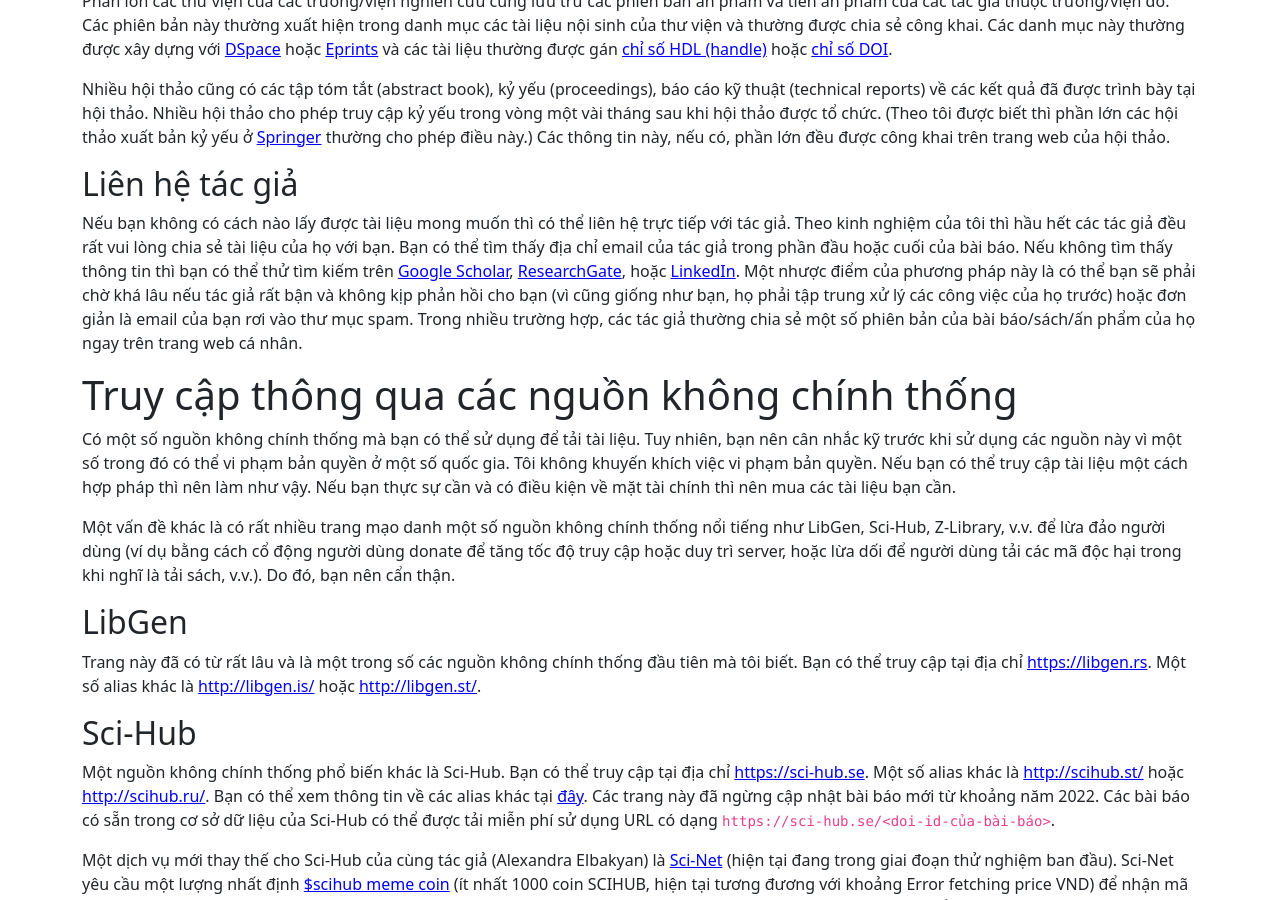
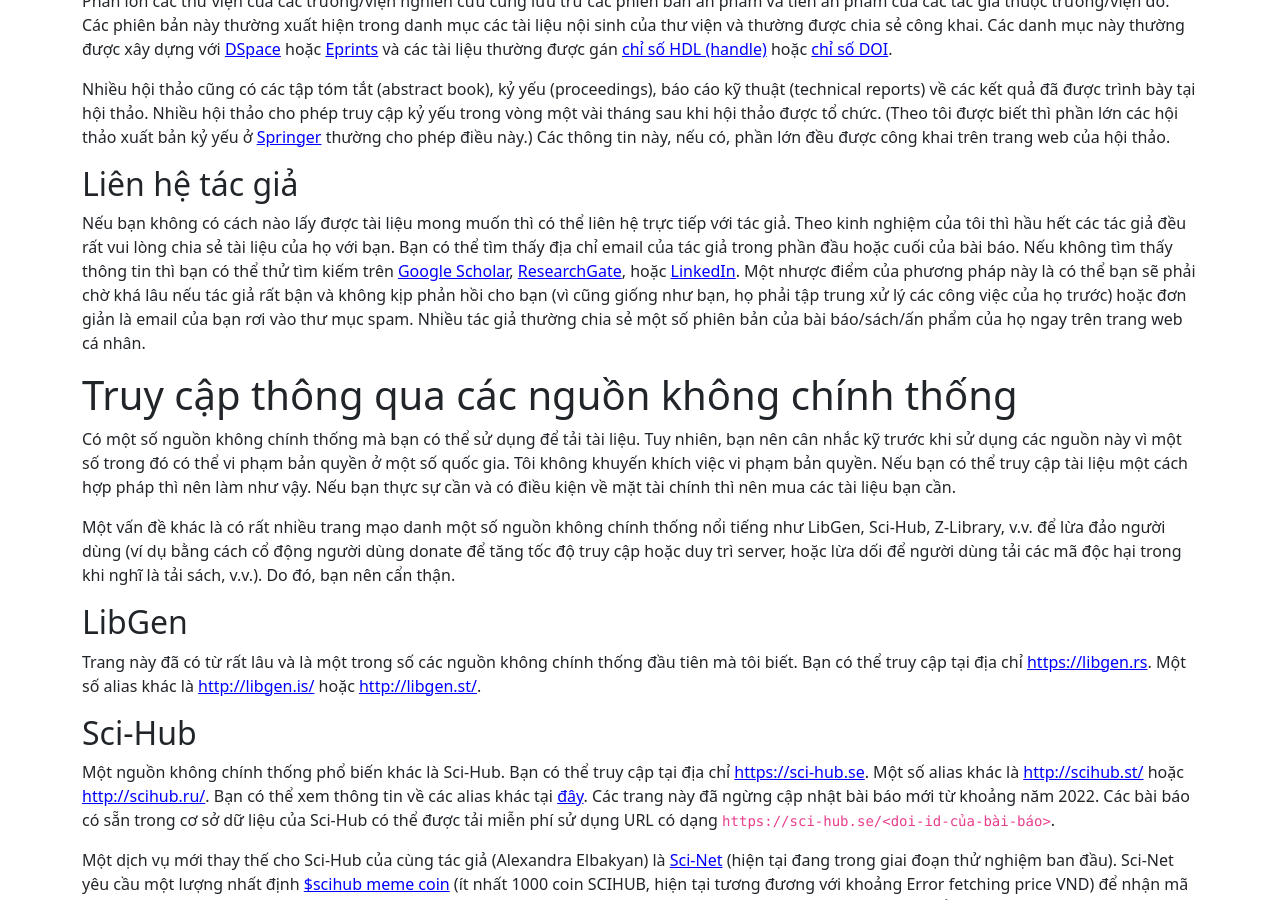
Before and after one commit to hoanganhduc/hoanganhduc.github.io, a Jekyll site: the page built from _posts/2025-05-05-một-số-phương-pháp-tải-bài-báo-khoa-học.md, in a window 1280 px wide and 900 px high, scrolled down 2241 px. Built offline with Jekyll 4.4.1, drawn with Linux system fonts in a browser that asks for light colours; nearby versions of some CDN libraries; comment, search, counter and statistics services are not loaded; a style sheet for code colours, icons or effects is not loaded.

Commit message:
Updated @ 2025-05-07  13:49:00 ICT

```diff
--- a/_posts/2025-05-05-một-số-phương-pháp-tải-bài-báo-khoa-học.md
+++ b/_posts/2025-05-05-một-số-phương-pháp-tải-bài-báo-khoa-học.md
@@ -61,7 +61,7 @@ Nhiều hội thảo cũng có các tập tóm tắt (abstract book), kỷ yếu
 
 ## Liên hệ tác giả
 
-Nếu bạn không có cách nào lấy được tài liệu mong muốn thì có thể liên hệ trực tiếp với tác giả. Theo kinh nghiệm của tôi thì hầu hết các tác giả đều rất vui lòng chia sẻ tài liệu của họ với bạn. Bạn có thể tìm thấy địa chỉ email của tác giả trong phần đầu hoặc cuối của bài báo. Nếu không tìm thấy thông tin thì bạn có thể thử tìm kiếm trên [Google Scholar](https://scholar.google.com/), [ResearchGate](https://www.researchgate.net), hoặc [LinkedIn](https://www.linkedin.com). Một nhược điểm của phương pháp này là có thể bạn sẽ phải chờ khá lâu nếu tác giả rất bận và không kịp phản hồi cho bạn (vì cũng giống như bạn, họ phải tập trung xử lý các công việc của họ trước) hoặc đơn giản là email của bạn rơi vào thư mục spam. Trong nhiều trường hợp, các tác giả thường chia sẻ một số phiên bản của bài báo/sách/ấn phẩm của họ ngay trên trang web cá nhân.
+Nếu bạn không có cách nào lấy được tài liệu mong muốn thì có thể liên hệ trực tiếp với tác giả. Theo kinh nghiệm của tôi thì hầu hết các tác giả đều rất vui lòng chia sẻ tài liệu của họ với bạn. Bạn có thể tìm thấy địa chỉ email của tác giả trong phần đầu hoặc cuối của bài báo. Nếu không tìm thấy thông tin thì bạn có thể thử tìm kiếm trên [Google Scholar](https://scholar.google.com/), [ResearchGate](https://www.researchgate.net), hoặc [LinkedIn](https://www.linkedin.com). Một nhược điểm của phương pháp này là có thể bạn sẽ phải chờ khá lâu nếu tác giả rất bận và không kịp phản hồi cho bạn (vì cũng giống như bạn, họ phải tập trung xử lý các công việc của họ trước) hoặc đơn giản là email của bạn rơi vào thư mục spam. Nhiều tác giả thường chia sẻ một số phiên bản của bài báo/sách/ấn phẩm của họ ngay trên trang web cá nhân.
 
 # Truy cập thông qua các nguồn không chính thống
 
```
Also changed, not shown: 1 other file.
